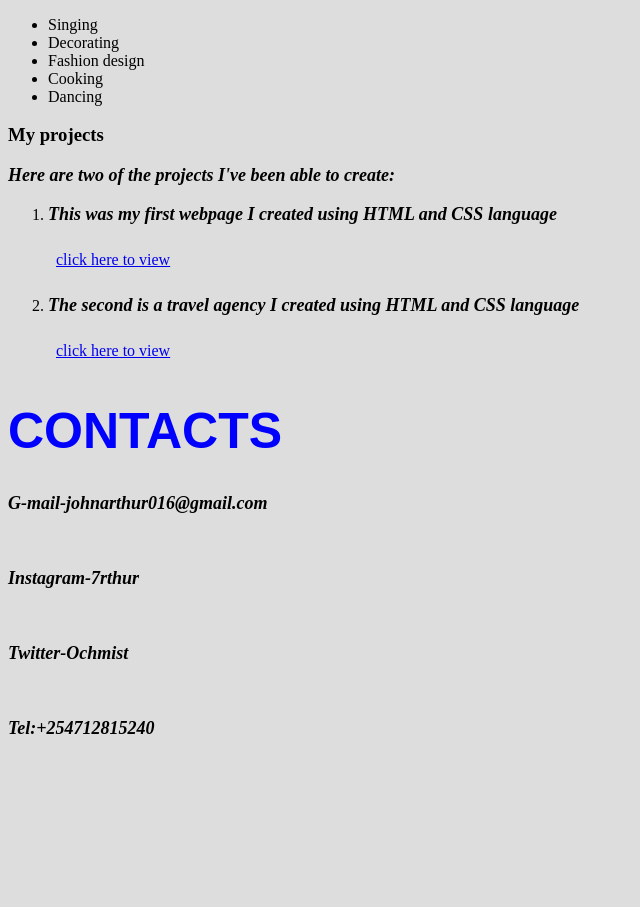
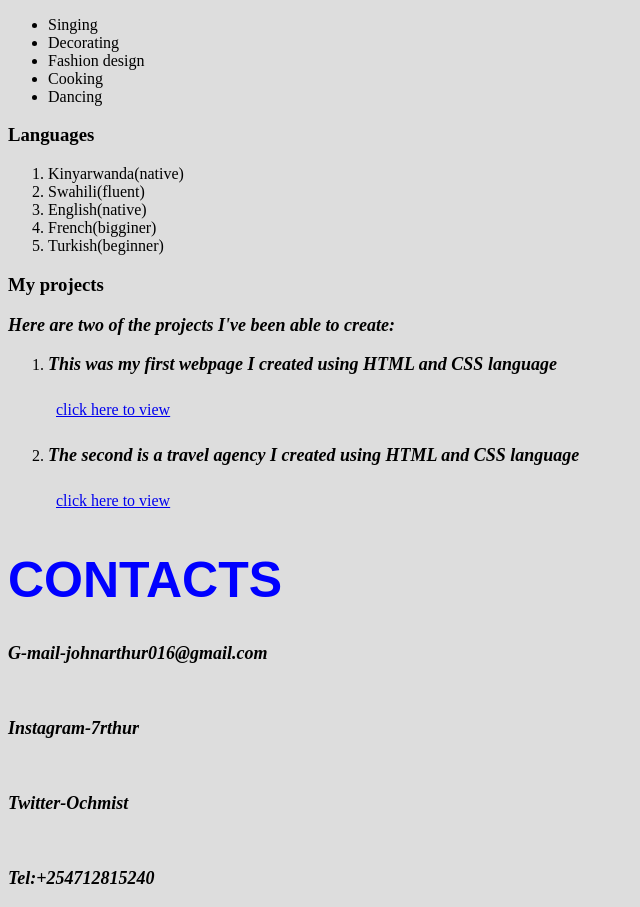
Before and after one commit to beatrice120/newportfolio, a plain HTML site: page index.html in a window 1280 px wide. Shown: the part 1349-2256 px from the top of the page, without its empty margins (0-640 px from the left). Before the commit the page ends 2106 px from the top, so only its background shows below. Drawn offline with Linux system fonts and the light colour scheme.

Commit message:
adding language

```diff
--- a/index.html
+++ b/index.html
@@ -70,6 +70,16 @@
 
 
         </ul>
+        <h3>Languages</h3>
+        <ol>
+            <li>Kinyarwanda(native)</li>
+            <li>Swahili(fluent)</li>
+            <li>English(native)</li>
+            <li>French(bigginer)</li>
+            <li>Turkish(beginner)</li>
+
+
+        </0l>
 
 
 
```
